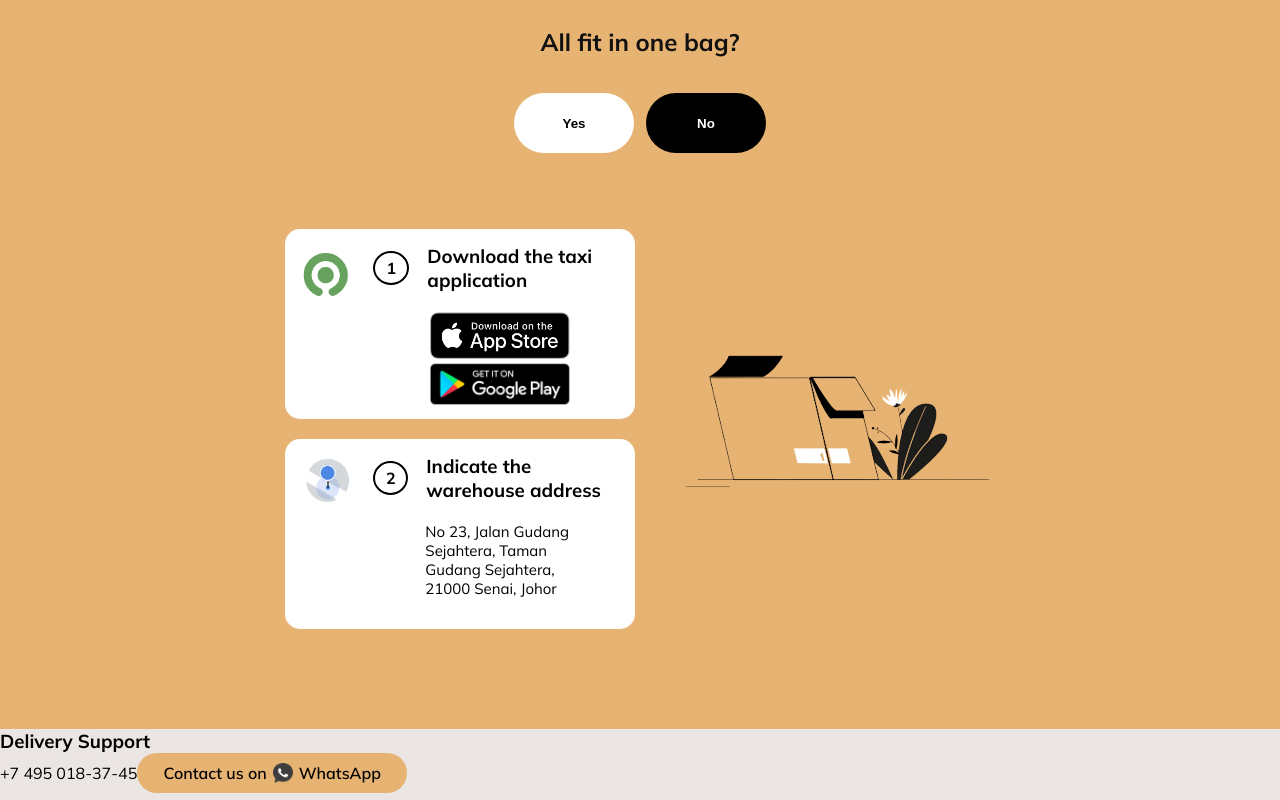
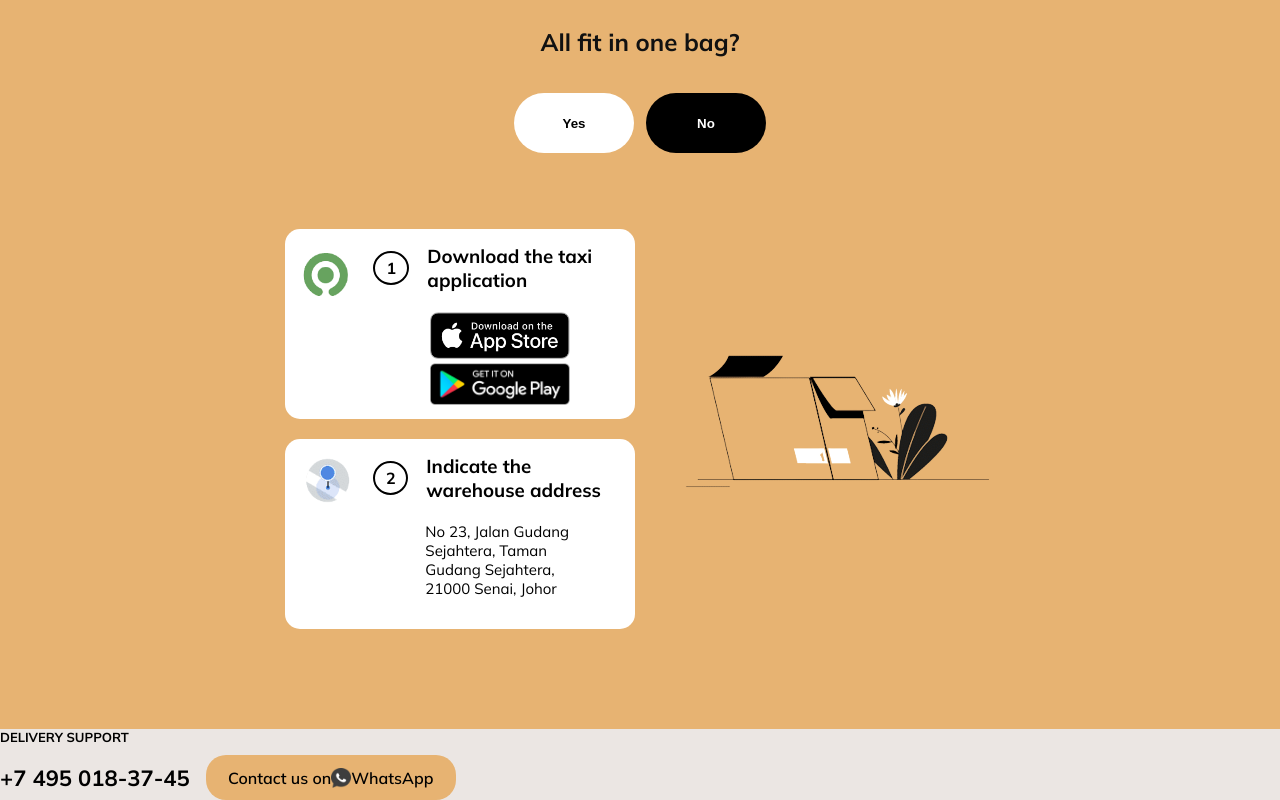
Before and after one commit to syzwnftr/circle-of-life, a React (Create React App) app: page / in a window 1280 px wide. Shown: the part 4773-5573 px from the top of the page. Built offline with nearby package versions, Linux system fonts and the light colour scheme; the HTML template or start-up script is replaced by a standard one.

Commit message:
Added media-queries

```diff
--- a/src/components/footer/Footer.css
+++ b/src/components/footer/Footer.css
@@ -1,8 +1,26 @@
+.c-wrapper {
+    display: none;
+    box-sizing: border-box;
+}
+
 .c-info {
     display: flex;
     align-items: center;
 }
 
+
+.c-wa {
+    width: 20px;
+    margin: 0 6px;
+}
+
+@media screen and (min-width: 813px) {
+    .c-wrapper {
+        display: flex;
+        justify-content: space-between;
+        align-items: flex-start;
+        padding: 50px;
+    }
 
     .c-link {
         /* outline: 1px solid black; */
@@ -10,15 +28,67 @@
         display: flex;
         align-items: center;
         justify-content: center;
-    padding: 10px;
-    width: 250px;
+        width: 150px;
+        height: 40px;
         border-radius: 20px;
         text-decoration: none;
         color: black;
         font-weight: 600;
     }
 
+    .c-title {
+        text-transform: uppercase;
+        font-size: 13px;
+        margin-bottom: 10px;
+    }
+
+    .c-desc {
+        font-weight: bold;
+        font-size: 22px;
+        margin-right: 16px;
+        display: inline-block;
+        line-height: 1;
+    }
+
+    .c-hide {
+        display: none;
+    }
+
+    .second {
+        margin-bottom: 23px;
+    }
+
+    .c-info.medsoc {
+        justify-content: center;
+        gap: 40px;
+    }
+
     .c-icon {
         width: 20px;
-    margin: 0 6px;
     }
+
+    .c-icon.fb {
+        width: 12px;
+    }
+}
+
+@media screen and (min-width: 1100px) {
+    .c-wrapper {
+        padding: 50px 100px;
+        width: 1100px;
+        margin: 0 auto;
+    }
+
+    .c-hide {
+        display: inline-block;
+    }
+
+    .second {
+        margin-bottom: 26px;
+    }
+
+    .c-link {
+        width: 250px;
+        height: 45px;
+    }
+}
```
Lines whose indentation alone changed are shown as unchanged.
